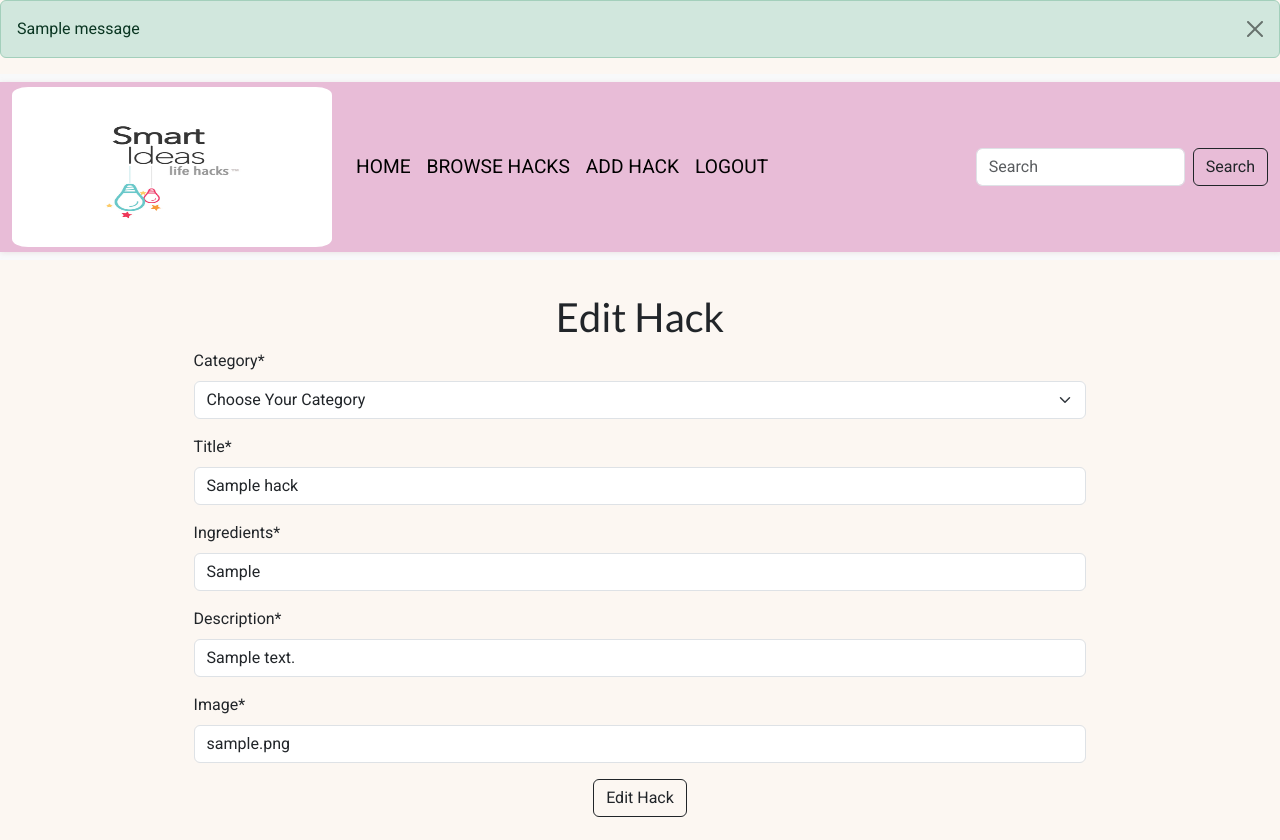
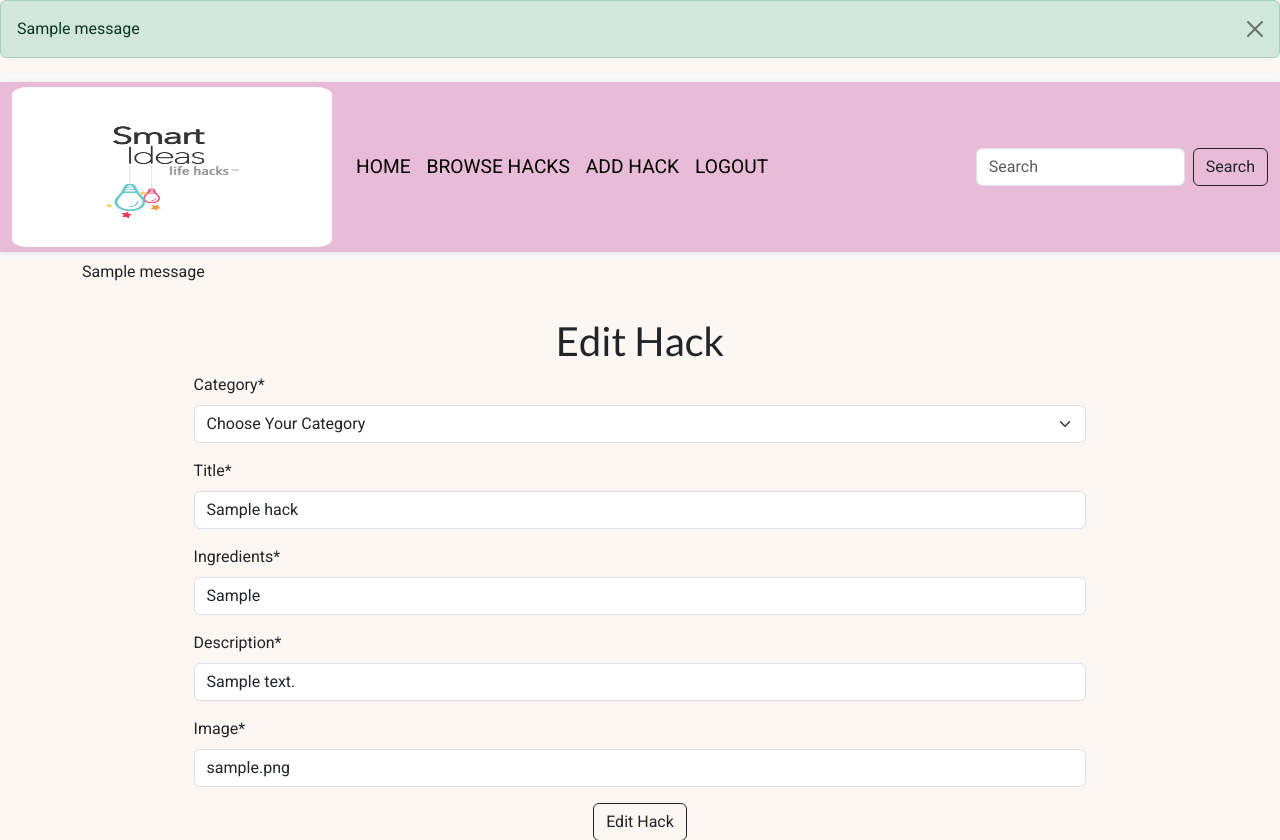
Before and after one commit to pzompa/PP4-Practical-Life-Hacks, a Django app: page /hacks/edit/1/ in a window 1280 px wide. Shown: the top 840 px of the page. Run offline with Django 4.2, Linux system fonts and the light colour scheme; a user stored in the database is signed in; tables that the repository leaves empty hold one stand-in row (values such as "Sample post"); one stand-in notice (Sample message) is shown; some libraries are stand-ins or nearby versions.

Commit message:
Update edit_hack template to include an edit acknowledgement to the user

```diff
--- a/hacks/templates/hacks/edit_hack.html
+++ b/hacks/templates/hacks/edit_hack.html
@@ -5,6 +5,13 @@
 
 {% block content %}
 <div class="container">
+        {% if messages %}
+    <div class="messages">
+        {% for message in messages %}
+        <div{% if message.tags %} class="{{ message.tags }}"{% endif %}>{{ message }}</div>
+        {% endfor %}
+    </div>
+    {% endif %}
     <form method="post" class="form mb-5" enctype="multipart/form-data">
         <h1 class='text-center'>Edit Hack</h1>
         {{ form | crispy }}
```
